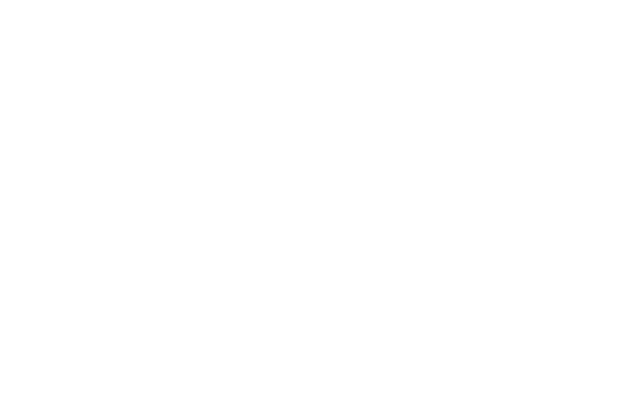
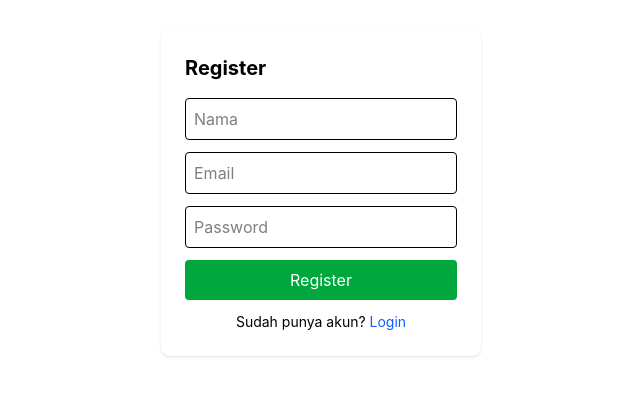
Before and after one commit to 481n4y4/MindFlow, a React (Vite) app: page /register in a window 1280 px wide. Before the commit this address had no page. Shown: the part 207-602 px from the top of the page, without its empty margins (319-959 px from the left). Built offline with nearby package versions, Linux system fonts and the light colour scheme.

Commit message:
✨ feat(auth): add register page

```diff
--- /dev/null
+++ b/frontend/App.jsx
@@ -0,0 +1,24 @@
+import { BrowserRouter, Routes, Route } from "react-router-dom";
+import Login from "./pages/Login";
+import Dashboard from "./pages/Dashboard";
+import Register from "./pages/Register";
+import ProtectedRoute from "./components/ProtectedRoute";
+
+export default function App() {
+  return (
+    <BrowserRouter>
+      <Routes>
+        <Route path="/" element={<Login />} />
+        <Route path="/register" element={<Register />} />
+        <Route
+        path="/dashboard"
+        element={
+          <ProtectedRoute>
+            <Dashboard />
+          </ProtectedRoute>
+        }
+      />
+      </Routes>
+    </BrowserRouter>
+  );
+}
--- /dev/null
+++ b/frontend/components/ProtectedRoute.jsx
@@ -0,0 +1,10 @@
+import { Navigate } from "react-router-dom";
+
+export default function ProtectedRoute({ children }) {
+  const token = localStorage.getItem("token");
+
+  if (!token) {
+    return <Navigate to="/" replace />;
+  }
+  return children;
+}
--- a/frontend/src/pages/Dashboard.jsx
+++ b/frontend/pages/Dashboard.jsx
@@ -1,20 +1,24 @@
-import { useEffect } from "react";
 import { useNavigate } from "react-router-dom";
 
 export default function Dashboard() {
   const navigate = useNavigate();
 
-  useEffect(() => {
-    const token = localStorage.getItem("token");
-    if (!token) {
-      navigate("/");
-    }
-  }, []);
+  const handleLogout = () => {
+    localStorage.removeItem("token");
+    navigate("/");
+  };
 
   return (
     <div className="min-h-screen p-6">
       <h1 className="text-2xl font-bold">Dashboard</h1>
       <p>Login berhasil 🎉</p>
+
+      <button
+        onClick={handleLogout}
+        className="rounded bg-red-600 px-4 py-2 text-white"
+      >
+        Logout
+      </button>
     </div>
   );
 }
--- a/frontend/src/pages/Login.jsx
+++ b/frontend/pages/Login.jsx
@@ -30,8 +30,8 @@ export default function Login() {
       // simpan token
       localStorage.setItem("token", token);
 
+      navigate("/dashboard");
       alert("Login berhasil");
-      navigate("/dashboard")
     } catch (err) {
       console.error(err);
       setError("Login gagal");
@@ -67,6 +67,16 @@ export default function Login() {
         <button className="w-full rounded bg-blue-600 p-2 text-white">
           Login
         </button>
+
+        <p className="mt-3 text-sm text-center">
+          Belum punya akun?{" "}
+          <span
+            className="cursor-pointer text-blue-600"
+            onClick={() => navigate("/register")}
+          >
+            Register
+          </span>
+        </p>
       </form>
     </div>
   );
--- /dev/null
+++ b/frontend/pages/Register.jsx
@@ -0,0 +1,88 @@
+import { useState } from "react";
+import axios from "axios";
+import { useNavigate } from "react-router-dom";
+
+export default function Register() {
+  const [name, setName] = useState("");
+  const [email, setEmail] = useState("");
+  const [password, setPassword] = useState("");
+  const [error, setError] = useState("");
+  const navigate = useNavigate();
+
+  const handleRegister = async (e) => {
+    e.preventDefault();
+
+    try {
+      await axios.post(
+        "http://localhost:5000/api/auth/register",
+        {
+          name,
+          email,
+          password,
+        },
+        {
+          headers: {
+            "Content-Type": "application/json",
+          },
+        }
+      );
+
+      alert("Register berhasil, silakan login");
+      navigate("/");
+    } catch (err) {
+      console.error(err);
+      setError("Register gagal");
+    }
+  };
+
+  return (
+    <div className="flex h-screen items-center justify-center">
+      <form
+        onSubmit={handleRegister}
+        className="w-80 rounded-lg bg-white p-6 shadow"
+      >
+        <h2 className="mb-4 text-xl font-bold">Register</h2>
+
+        {error && <p className="mb-2 text-red-500">{error}</p>}
+
+        <input
+          type="text"
+          placeholder="Nama"
+          className="mb-3 w-full rounded border p-2"
+          value={name}
+          onChange={(e) => setName(e.target.value)}
+        />
+
+        <input
+          type="email"
+          placeholder="Email"
+          className="mb-3 w-full rounded border p-2"
+          value={email}
+          onChange={(e) => setEmail(e.target.value)}
+        />
+
+        <input
+          type="password"
+          placeholder="Password"
+          className="mb-3 w-full rounded border p-2"
+          value={password}
+          onChange={(e) => setPassword(e.target.value)}
+        />
+
+        <button className="w-full rounded bg-green-600 p-2 text-white">
+          Register
+        </button>
+
+        <p className="mt-3 text-sm text-center">
+          Sudah punya akun?{" "}
+          <span
+            className="cursor-pointer text-blue-600"
+            onClick={() => navigate("/")}
+          >
+            Login
+          </span>
+        </p>
+      </form>
+    </div>
+  );
+}
--- a/frontend/src/App.jsx
+++ /dev/null
@@ -1,14 +0,0 @@
-import { BrowserRouter, Routes, Route } from "react-router-dom";
-import Login from "./pages/Login";
-import Dashboard from "./pages/Dashboard";
-
-export default function App() {
-  return (
-    <BrowserRouter>
-      <Routes>
-        <Route path="/" element={<Login />} />
-        <Route path="/dashboard" element={<Dashboard />} />
-      </Routes>
-    </BrowserRouter>
-  );
-}
--- a/index.html
+++ b/index.html
@@ -8,6 +8,6 @@
   </head>
   <body>
     <div id="root"></div>
-    <script type="module" src="frontend/src/main.jsx"></script>
+    <script type="module" src="frontend/main.jsx"></script>
   </body>
 </html>
```
Also changed, not shown: frontend/api/axios.js (renamed from frontend/src/api/axios.js), frontend/assets/css/index.css (renamed from frontend/src/assets/css/index.css), frontend/main.jsx (renamed from frontend/src/main.jsx).
